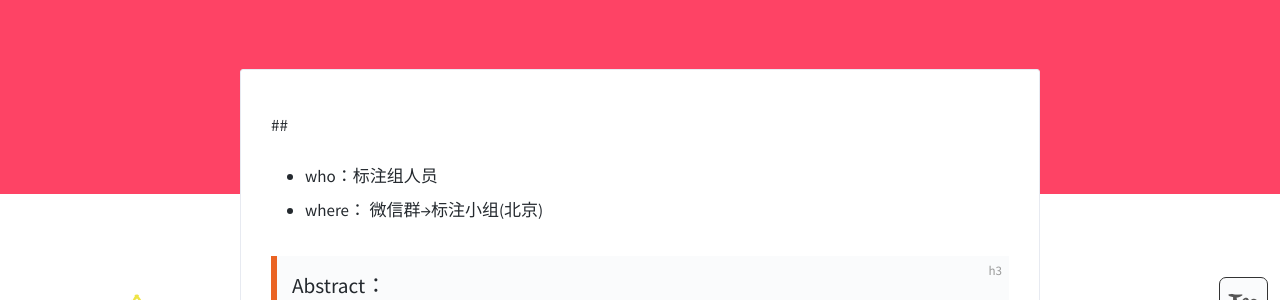
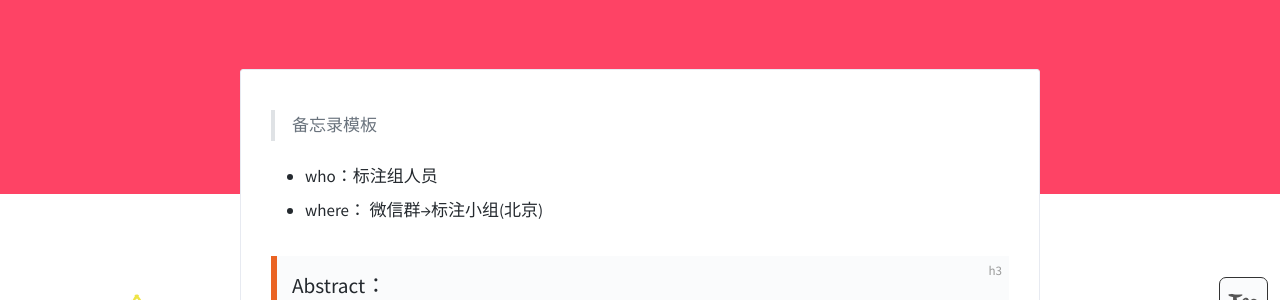
Before and after one commit to zhoudajun/zhoudajun.github.io, a Jekyll site: the page built from _posts/2019-08-02-memo-record.md, in a window 1280 px wide. Shown: the part 431-731 px from the top of the page. Built offline with Jekyll 4.4.1, drawn with Linux system fonts in a browser that asks for light colours; comment, search, counter and statistics services are not loaded.

Commit message:
Update 2019-08-02-memo-record.md

```diff
--- a/_posts/2019-08-02-memo-record.md
+++ b/_posts/2019-08-02-memo-record.md
@@ -13,7 +13,11 @@ color: rgb(254,67,101)
 tags: memo
 ---
 
-##
+
+
+> 备忘录模板
+
+
 
 - who：标注组人员
 - where： 微信群→标注小组(北京)
```
